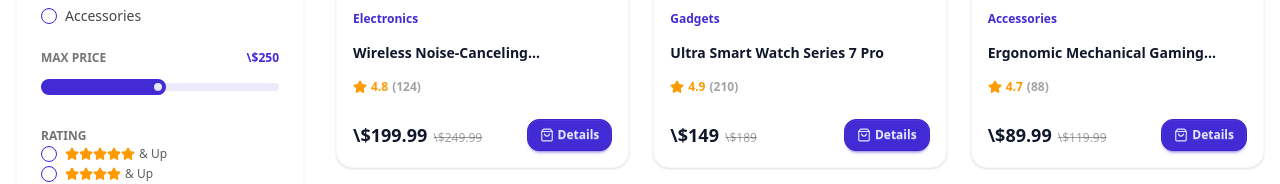
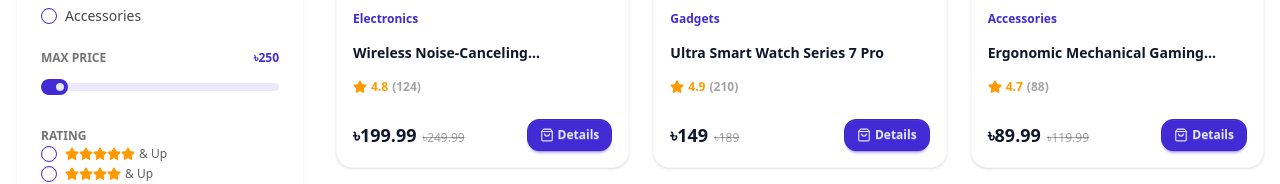
Before and after one commit to abusayedsohag/superdeal-invebtory-web, a Next.js app: page /products in a window 1280 px wide. Shown: the part 568-752 px from the top of the page. Built offline with nearby package versions, Linux system fonts and the light colour scheme; no server answers; the database is empty.

Commit message:
solve some bugs

```diff
--- a/app/(customer)/products/[id]/page.tsx
+++ b/app/(customer)/products/[id]/page.tsx
@@ -366,8 +366,8 @@ function ProductDetailContent() {
           {/* Pricing */}
           <div className="p-4 bg-base-200/60 rounded-2xl flex items-center justify-between">
             <div>
-              <span className="text-3xl font-black text-primary">\${product.price}</span>
-              <span className="text-sm text-base-content/40 line-through ml-3">\${product.originalPrice}</span>
+              <span className="text-3xl font-black text-primary">৳{product.price.toLocaleString()}</span>
+              <span className="text-sm text-base-content/40 line-through ml-3">৳{product.originalPrice.toLocaleString()}</span>
             </div>
             <span className="text-xs font-bold text-success bg-success/10 px-3 py-1 rounded-full">
               You Save \${(product.originalPrice - product.price).toFixed(2)}
--- a/app/(customer)/products/page.tsx
+++ b/app/(customer)/products/page.tsx
@@ -195,12 +195,12 @@ export default function ProductsPage() {
           <div className="space-y-2">
             <div className="flex justify-between items-center text-xs font-semibold uppercase text-base-content/60">
               <span>Max Price</span>
-              <span className="text-primary font-bold">\${priceRange}</span>
+              <span className="text-primary font-bold">৳{priceRange}</span>
             </div>
             <input
               type="range"
               min="10"
-              max="500"
+              max="5000"
               value={priceRange}
               onChange={(e) => setPriceRange(Number(e.target.value))}
               className="range range-xs range-primary"
@@ -277,8 +277,8 @@ export default function ProductsPage() {
                   </div>
                   <div className="flex items-center justify-between pt-2">
                     <div>
-                      <span className="text-lg font-black">\${product.price}</span>
-                      <span className="text-xs text-base-content/40 line-through ml-1.5">\${product.originalPrice}</span>
+                      <span className="text-lg font-black">৳{product.price.toLocaleString()}</span>
+                      <span className="text-xs text-base-content/40 line-through ml-1.5">৳{product.originalPrice.toLocaleString()}</span>
                     </div>
                     <Link href={`/products/${product.id}`} className="btn btn-primary btn-sm rounded-xl gap-1">
                       <ShoppingBag className="w-3.5 h-3.5" /> Details
```
